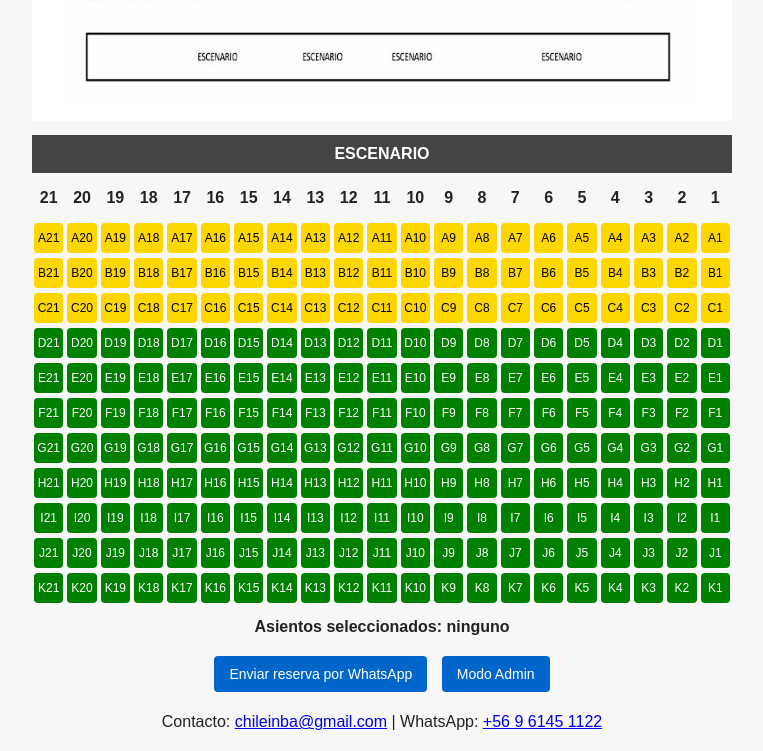
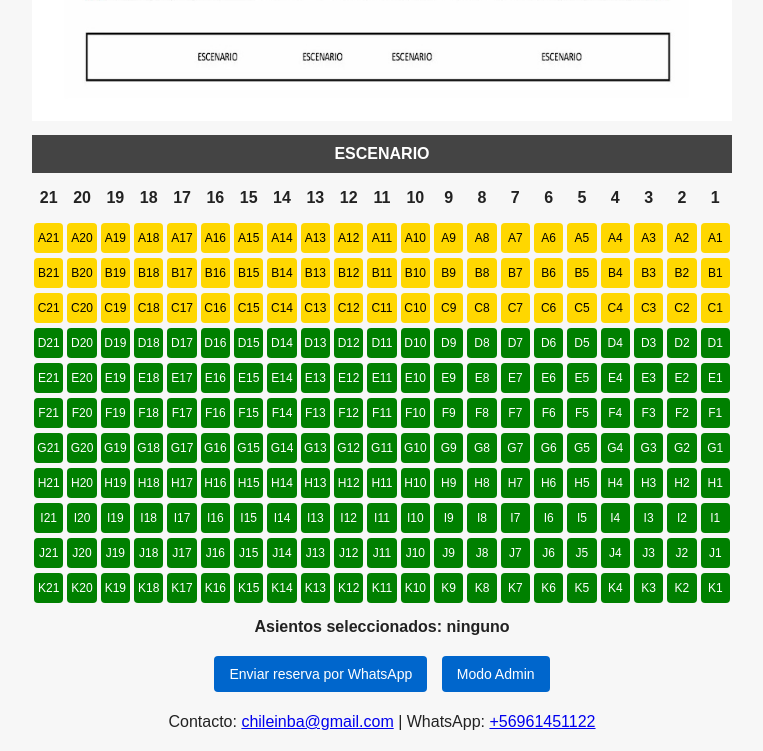
Before and after one commit to inbachile/Entradas-house2025, a plain HTML site: page index.html in a window 1280 px wide. Shown: the part 825-1576 px from the top of the page, without its empty margins (258-1021 px from the left). Drawn offline with Linux system fonts and the light colour scheme; no server answers.

Commit message:
Update index.html

```diff
--- a/index.html
+++ b/index.html
@@ -23,7 +23,7 @@
     <button class="admin" onclick="modoAdmin()">Modo Admin</button>
   </section>
   <footer>
-    <p>Contacto: <a href="mailto:chileinba@gmail.com">chileinba@gmail.com</a> | WhatsApp: <a href="https://wa.me/56961451122">+56 9 6145 1122</a></p>
+    <p>Contacto: <a href="mailto:chileinba@gmail.com">chileinba@gmail.com</a> | WhatsApp: <a href="https://wa.me/56961451122">+56961451122</a></p>
   </footer>
   <script src="script.js"></script>
 </body>
```
